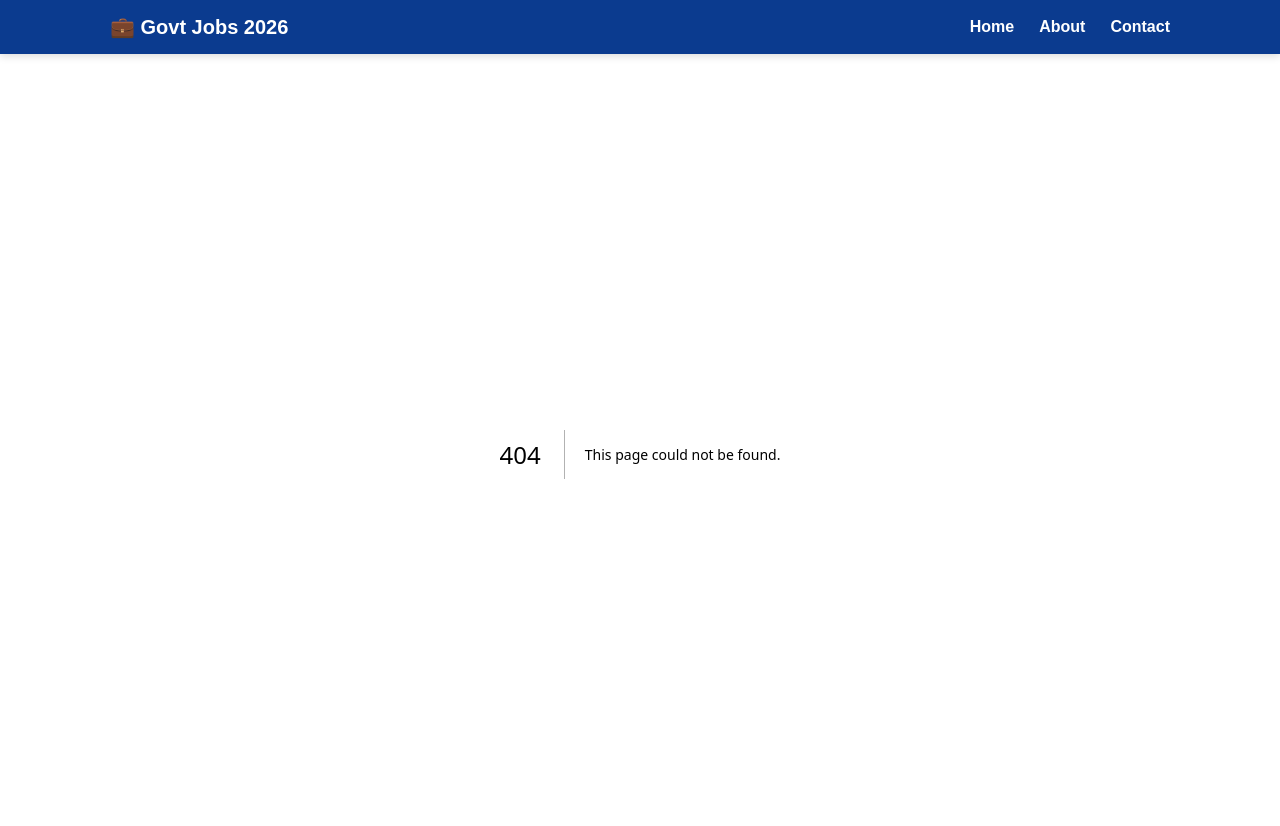
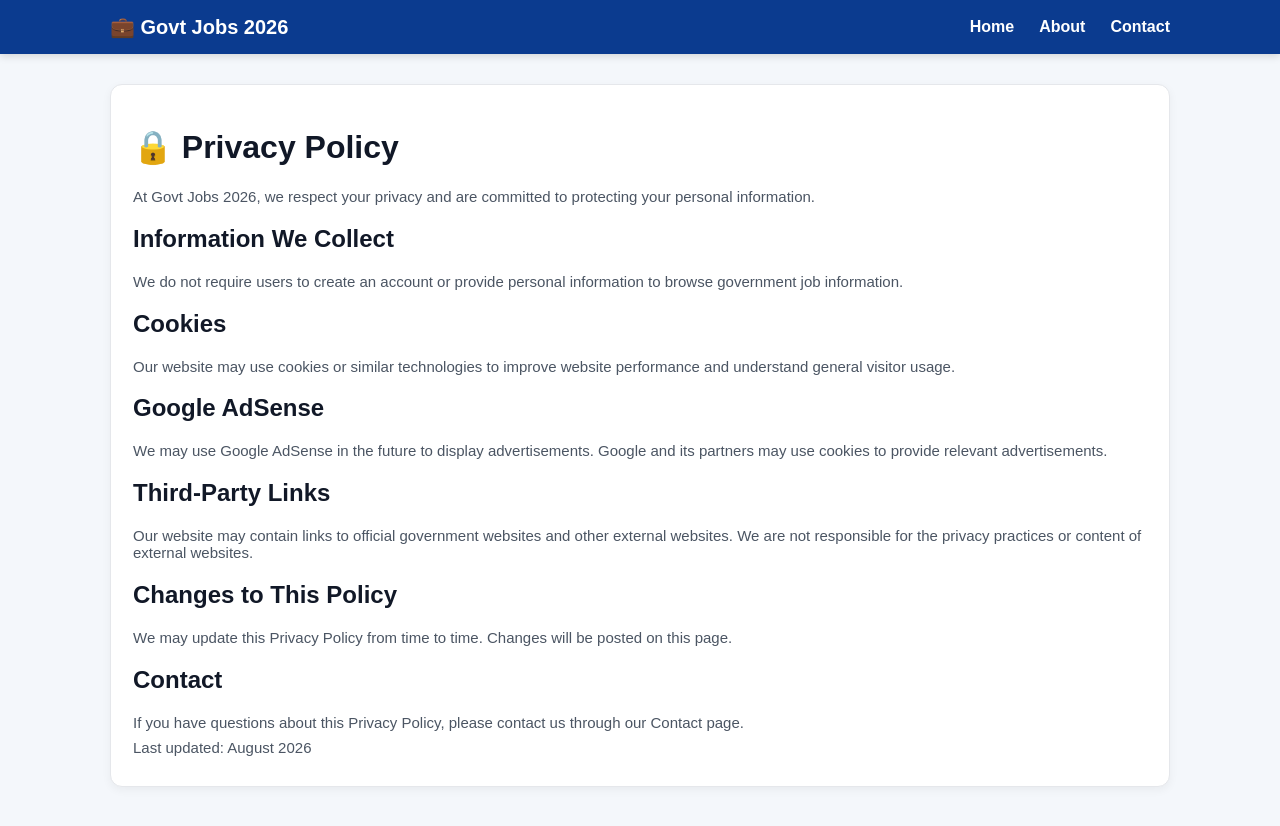
Before and after one commit to chglory8888-dev/govt-jobs-2026, a Next.js app: page /privacy-policy in a window 1280 px wide. Before the commit this address had no page. Shown: the top 826 px of the page. Built offline with nearby package versions, Linux system fonts and the light colour scheme.

Commit message:
Create privacy-policy.js

```diff
--- /dev/null
+++ b/pages/privacy-policy.js
@@ -0,0 +1,64 @@
+export default function PrivacyPolicy() {
+  return (
+    <div className="container">
+      <div className="job-card">
+        <h1>🔒 Privacy Policy</h1>
+
+        <p>
+          At Govt Jobs 2026, we respect your privacy and are committed
+          to protecting your personal information.
+        </p>
+
+        <h2>Information We Collect</h2>
+
+        <p>
+          We do not require users to create an account or provide
+          personal information to browse government job information.
+        </p>
+
+        <h2>Cookies</h2>
+
+        <p>
+          Our website may use cookies or similar technologies to
+          improve website performance and understand general visitor
+          usage.
+        </p>
+
+        <h2>Google AdSense</h2>
+
+        <p>
+          We may use Google AdSense in the future to display
+          advertisements. Google and its partners may use cookies
+          to provide relevant advertisements.
+        </p>
+
+        <h2>Third-Party Links</h2>
+
+        <p>
+          Our website may contain links to official government
+          websites and other external websites. We are not
+          responsible for the privacy practices or content of
+          external websites.
+        </p>
+
+        <h2>Changes to This Policy</h2>
+
+        <p>
+          We may update this Privacy Policy from time to time.
+          Changes will be posted on this page.
+        </p>
+
+        <h2>Contact</h2>
+
+        <p>
+          If you have questions about this Privacy Policy, please
+          contact us through our Contact page.
+        </p>
+
+        <p>
+          Last updated: August 2026
+        </p>
+      </div>
+    </div>
+  );
+            }
```
